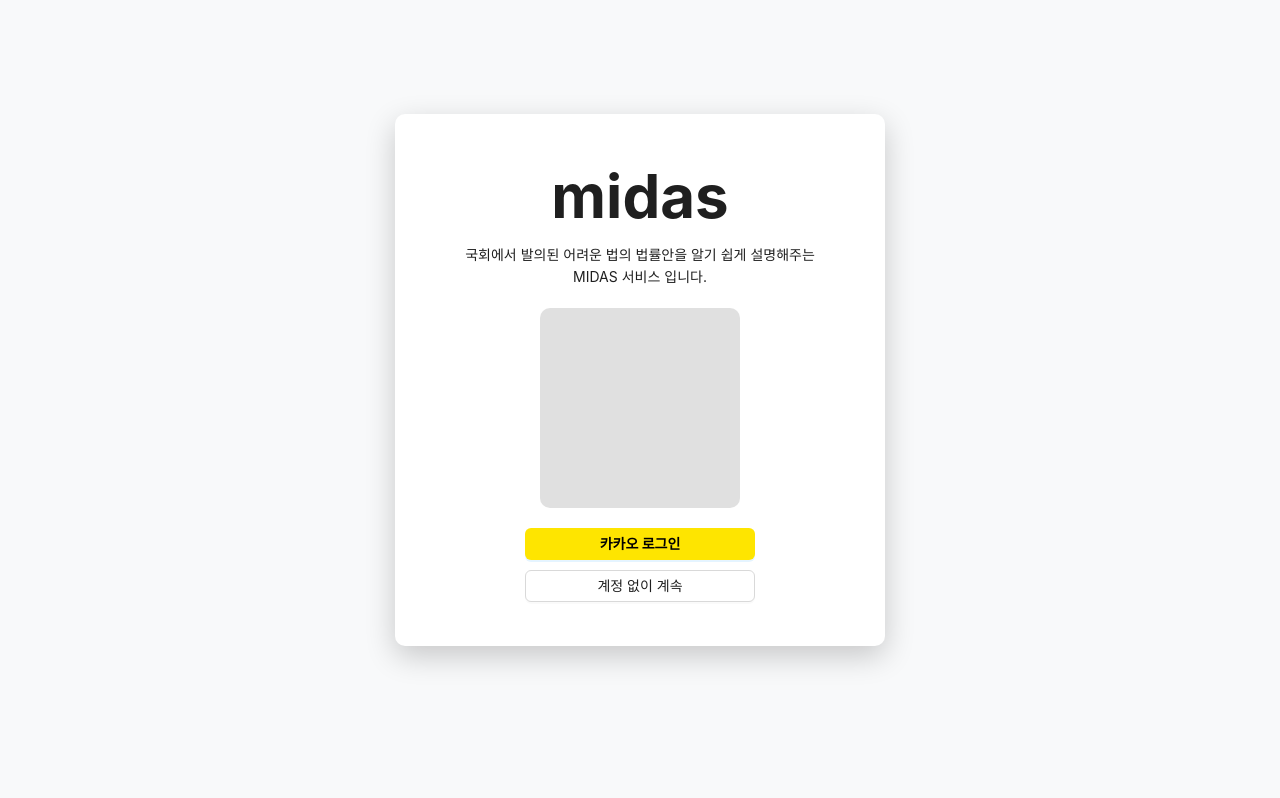
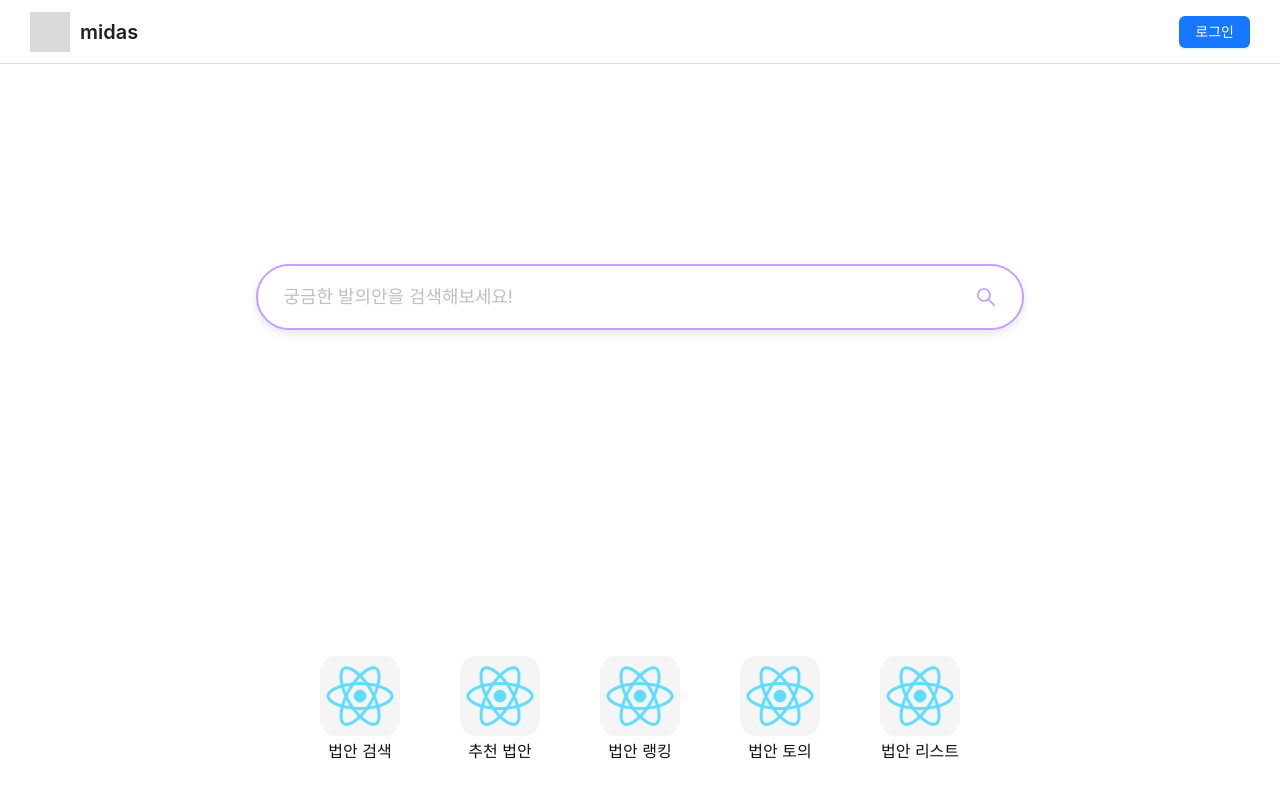
Before and after one commit to hysw-2/temptemp, a React (Create React App) app: page / in a window 1280 px wide. Built offline with nearby package versions, Linux system fonts and the light colour scheme; no server answers.

Commit message:
feat: 관리자 페이지 수정

```diff
--- a/src/App.js
+++ b/src/App.js
@@ -2,31 +2,33 @@
 import 'antd/dist/reset.css';
 import React from 'react';
 import { BrowserRouter as Router, Route, Routes } from 'react-router-dom';
-import UserLogin from './pages/UserLogin';
-import Admin from "./pages/AdminDashboard";
+import AdminDashboard from "./pages/AdminDashboard";
 import MainSearch from "./pages/MainSearch";
 import Signup from "./pages/Signup";
 import MyPage from "./pages/MyPage";
-import KakaoLogin from "./pages/KakaoLogin";
 import Discussion from "./pages/Discussion";
 import PrivateRoute from "./routes/PrivateRoute";
+import AdminRoute from "./routes/AdminRoute";
 
 const App = () => {
   return (
       <>
         <Router>
           <Routes>
-            <Route path="/" element={<UserLogin />} />
-            <Route path="/admin" element={<Admin />} />
-            <Route path="/search" element={<MainSearch />} />
+            <Route path="/" element={<MainSearch />} />
               <Route path="/signup" element={<Signup />} />
+              <Route path="/discussion" element={<Discussion />}/>
               <Route path="/mypage" element={
                   <PrivateRoute>
                       <MyPage />
                   </PrivateRoute>}
               />
-            <Route path="/kakao" element={<KakaoLogin />} />
-            <Route path="/discussion" element={<Discussion />}/>
+              <Route path="/admin" element={
+                  <AdminRoute>
+                      <AdminDashboard />
+                  </AdminRoute>}
+              />
+
           </Routes>
         </Router>
       </>
--- a/src/components/Header.js
+++ b/src/components/Header.js
@@ -51,10 +51,10 @@
         if (res.status === 200) {
             message.success("로그아웃 되었습니다.");
         }
-
         localStorage.clear();
         setIsLoggedIn(false);
         setUsername("");
+        navigate("/");
     };
 
     const loginContent = (
@@ -71,7 +71,7 @@
                 </Button>
             </Form.Item>
             <Form.Item>
-                <Button type="link" size="small" block onClick={() => window.location.href = "/signup"}>
+                <Button type="link" size="small" block onClick={() => navigate("/signup")}>
                     회원가입
                 </Button>
             </Form.Item>
@@ -80,7 +80,7 @@
 
     return (
         <Header style={styles.header}>
-            <div style={styles.logoSection} onClick={() => navigate("/search")}>
+            <div style={styles.logoSection} onClick={() => navigate("/")}>
                 <div style={styles.logoBox}/>
                 <Title level={4} style={{margin: 0}}>midas</Title>
             </div>
--- a/src/components/QuickMenu.js
+++ b/src/components/QuickMenu.js
@@ -2,7 +2,7 @@
 import { useNavigate } from "react-router-dom";
 
 const menuItems = [
-    { label: "법안 검색", path: "/search", icon: "/icons/search.png" },
+    { label: "법안 검색", path: "/", icon: "/icons/search.png" },
     { label: "추천 법안", path: "/recommend", icon: "/icons/recommend.png" },
     { label: "법안 랭킹", path: "/ranking", icon: "/icons/rank.png" },
     { label: "법안 토의", path: "/discussion", icon: "/icons/discuss.png" },
--- a/src/pages/AdminDashboard.js
+++ b/src/pages/AdminDashboard.js
@@ -1,13 +1,9 @@
 import React, { useState } from "react";
 import { Layout, Menu, Typography, Divider, Button } from "antd";
-import {
-    UserOutlined,
-    ExclamationCircleOutlined,
-    ReloadOutlined,
-} from "@ant-design/icons";
+import { UserOutlined, ExclamationCircleOutlined, ReloadOutlined } from "@ant-design/icons";
 import UserList from "./admin/UserList";
 import UserDetail from "./admin/UserDetail";
-// import ReportList from "./admin/ReportList";
+import UserHeader from "../components/Header";
 
 const { Sider, Content } = Layout;
 const { Title } = Typography;
@@ -15,14 +11,14 @@
 const AdminDashboard = () => {
     const [selectedMenu, setSelectedMenu] = useState("users");
     const [selectedUserId, setSelectedUserId] = useState(null);
-    const [userListKey, setUserListKey] = useState(0); // 강제 리렌더링용
+    const [userListKey, setUserListKey] = useState(0);
 
-    const handleUserSelect = (user) => {
-        if (user?.userId !== null && user?.userId !== undefined) {
-            setSelectedUserId(user.userId);
-            console.log("선택된 userId:", user.userId);
+    const handleUserSelect = (userId) => {
+        if (userId != null) {
+            setSelectedUserId(userId);
+            console.log("선택된 user:", userId);
         } else {
-            console.warn("선택한 유저에 userId가 없음:", user);
+            console.warn("userId가 null입니다:", userId);
         }
     };
 
@@ -36,15 +32,15 @@
             case "users":
                 return (
                     <>
-                        <div style={{ display: "flex", justifyContent: "space-between", alignItems: "center" }}>
-                            <Title level={4}>전체 사용자 목록</Title>
+                        <div style={styles.contentHeader}>
+                            <Title level={4} style={{ margin: 0 }}>전체 사용자 목록</Title>
                             <Button icon={<ReloadOutlined />} onClick={refreshUserList}>
                                 새로고침
                             </Button>
                         </div>
                         <UserList key={userListKey} onSelectUser={handleUserSelect} />
                         <Divider />
-                        {selectedUserId && (
+                        {selectedUserId != null && (
                             <>
                                 <Title level={5}>선택된 사용자 상세</Title>
                                 <UserDetail userId={selectedUserId} />
@@ -52,13 +48,6 @@
                         )}
                     </>
                 );
-            /* case "reports":
-                return (
-                    <>
-                        <Title level={4}>신고 내역 관리</Title>
-                        <ReportList />
-                    </>
-                ); */
             default:
                 return null;
         }
@@ -66,30 +55,39 @@
 
     return (
         <Layout style={{ minHeight: "100vh" }}>
-            <Sider theme="light">
+            <UserHeader />
+
+            <Layout>
+                <Sider theme="light" width={200}>
                     <Menu
                         mode="inline"
                         selectedKeys={[selectedMenu]}
                         onClick={({ key }) => setSelectedMenu(key)}
                         items={[
-                        {
-                            key: "users",
-                            icon: <UserOutlined />,
-                            label: "사용자 관리",
-                        },
-                        {
-                            key: "reports",
-                            icon: <ExclamationCircleOutlined />,
-                            label: "신고 관리",
-                        },
+                            { key: "users", icon: <UserOutlined />, label: "사용자 관리" },
+                            { key: "reports", icon: <ExclamationCircleOutlined />, label: "신고 관리" },
                         ]}
+                        style={{ height: "100%", borderRight: 0 }}
                     />
                 </Sider>
+
                 <Layout style={{ padding: "24px" }}>
-                <Content>{renderContent()}</Content>
+                    <Content style={{ background: "#fff", padding: 24 }}>
+                        {renderContent()}
+                    </Content>
+                </Layout>
             </Layout>
         </Layout>
     );
 };
 
+const styles = {
+    contentHeader: {
+        display: "flex",
+        justifyContent: "space-between",
+        alignItems: "center",
+        marginBottom: 16,
+    },
+};
+
 export default AdminDashboard;
--- a/src/pages/KakaoLogin.js
+++ /dev/null
@@ -1,64 +0,0 @@
-import React from "react";
-import { Card, Input, Button, Typography } from "antd";
-
-const { Title } = Typography;
-
-const KakaoLogin = () => {
-    return (
-        <div style={styles.container}>
-            <Card style={styles.card}>
-                {/* 서비스명 */}
-                <Title level={2} style={styles.logo}>midas</Title>
-
-                {/* ID PW 입력 필드 */}
-                <Input placeholder="ID" style={styles.input} />
-                <Input.Password placeholder="PW" style={styles.input} />
-
-                {/* 로그인 버튼 */}
-                <Button type="default" style={styles.loginButton}>
-                    카카오 로그인
-                </Button>
-                <label>Sign up</label>
-            </Card>
-        </div>
-    );
-};
-
-// 스타일 정의
-const styles = {
-    container: {
-        display: "flex",
-        justifyContent: "center",
-        alignItems: "center",
-        height: "100vh",
-        backgroundColor: "#F8F9FA",
-        flexDirection: "column",
-    },
-    card: {
-        width: 350,
-        textAlign: "center",
-        padding: 40,
-        borderRadius: 10,
-        backgroundColor: "#FFFFFF",
-        boxShadow: "0px 10px 30px rgba(0, 0, 0, 0.2)",
-        border: "none",
-        marginTop: "-10vh",
-    },
-    logo: {
-        fontWeight: "bold",
-    },
-    input: {
-        marginBottom: 15,
-        height: 40,
-        borderRadius: 5,
-    },
-    loginButton: {
-        width: "100%",
-        height: 40,
-        fontWeight: "bold",
-        backgroundColor: "rgb(250, 255, 105)",
-        border: "1px solid #D1D5DB"
-    },
-};
-
-export default KakaoLogin;
--- a/src/pages/Signup.js
+++ b/src/pages/Signup.js
@@ -12,7 +12,7 @@
             Modal.success({
                 title: "회원가입 완료",
                 content: "회원가입이 성공적으로 완료되었습니다.",
-                onOk: () => navigate("/search"),
+                onOk: () => navigate("/"),
             });
         } else {
             switch (res.body?.code) {
--- a/src/pages/UserLogin.js
+++ /dev/null
@@ -1,80 +0,0 @@
-import React from "react";
-import { Card, Button, Typography } from "antd";
-
-const { Title, Text } = Typography;
-
-const UserLogin = () => {
-    return (
-        <div style={styles.container}>
-            <Card style={styles.card}>
-                {/* 서비스명 */}
-                <Title level={2} style={styles.logo}>midas</Title>
-                {/* 서비스 간단 소개 */}
-                <Text style={styles.description}>
-                    국회에서 발의된 어려운 법의 법률안을 알기 쉽게 설명해주는 <br />
-                    MIDAS 서비스 입니다.
-                </Text>
-                {/* 서비스 로고 temp */}
-                <div style={styles.logoPlaceholder}></div>
-                {/* 입장 버튼 */}
-                <Button type="primary" style={styles.kakaoButton}>
-                    카카오 로그인
-                </Button>
-                <Button type="default" style={styles.guestButton}>
-                    계정 없이 계속
-                </Button>
-            </Card>
-        </div>
-    );
-};
-
-const styles = {
-    container: {
-        display: "flex",
-        justifyContent: "center",
-        alignItems: "center",
-        height: "100vh",
-        backgroundColor: "#F8F9FA",
-        flexDirection: "column",
-    },
-    card: {
-        width: 490,
-        padding: "20px 30px",
-        textAlign: "center",
-        borderRadius: 10,
-        backgroundColor: "#FFFFFF",
-        boxShadow: "0px 10px 30px rgba(0, 0, 0, 0.2)",
-        border: "none",
-        marginTop: "-5vh",
-    },
-    logo: {
-        fontSize: 60,
-        fontWeight: "bold",
-        marginTop: "0px",
-        marginBottom: "10px",
-    },
-    description: {
-        marginBottom: 20,
-        display: "block",
-    },
-    logoPlaceholder: {
-        width: 200,
-        height: 200,
-        backgroundColor: "#E0E0E0",
-        margin: "20px auto",
-        borderRadius: 10,
-    },
-    kakaoButton: {
-        width: "60%",
-        backgroundColor: "#FEE500",
-        color: "#000",
-        fontWeight: "bold",
-        marginBottom: 10,
-        border: "none",
-    },
-    guestButton: {
-        width: "60%",
-    },
-};
-
-export default UserLogin;
--- /dev/null
+++ b/src/routes/AdminRoute.js
@@ -0,0 +1,15 @@
+import React from "react";
+import { Navigate } from "react-router-dom";
+
+const AdminRoute = ({ children }) => {
+    const token = localStorage.getItem("accessToken");
+    const role = localStorage.getItem("role");
+
+    if (!token || role !== "ADMIN") {
+        return <Navigate to="/" replace />;
+    }
+
+    return children;
+};
+
+export default AdminRoute;
--- a/src/routes/PrivateRoute.js
+++ b/src/routes/PrivateRoute.js
@@ -3,7 +3,7 @@
 
 const PrivateRoute = ({ children }) => {
     const token = localStorage.getItem("accessToken");
-    return token ? children : <Navigate to="/search" replace />;
+    return token ? children : <Navigate to="/" replace />;
 };
 
 export default PrivateRoute;
```
Also changed, not shown: src/api/admin/fetchAdminUserDetailAPI.js (+8 -2 lines), src/pages/admin/UserDetail.js (+13 -12 lines), src/pages/admin/UserList.js (+20 -30 lines). Lines whose indentation alone changed are shown as unchanged.
